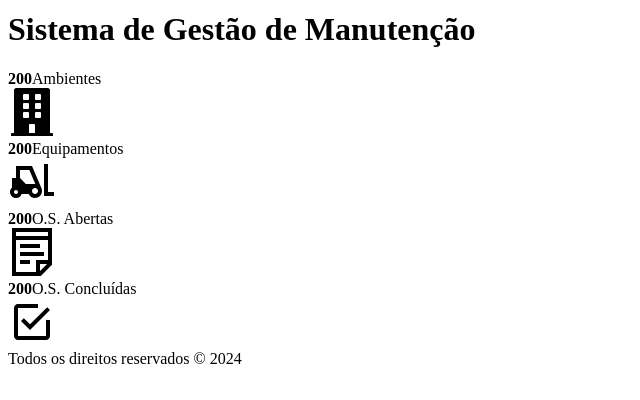
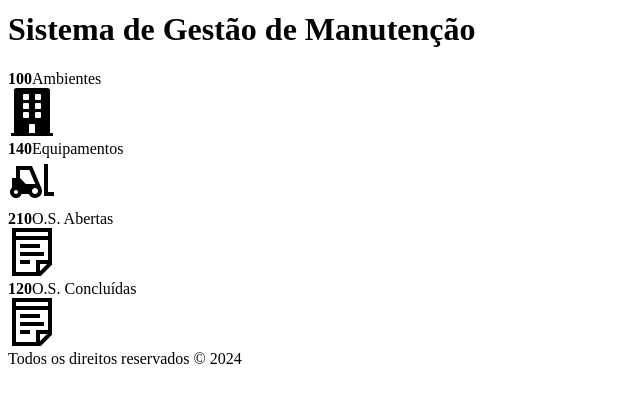
Before and after one commit to camiyuka/web_maintenance, a Next.js app in the folder frontend/: page / in a window 1280 px wide. Shown: the part 282-682 px from the top of the page, without its empty margins (0-640 px from the left). Built offline with nearby package versions, Linux system fonts and the light colour scheme.

Commit message:
feat: add card component

```diff
--- /dev/null
+++ b/frontend/src/app/components/card.tsx
@@ -0,0 +1,34 @@
+import React from "react";
+import { FaBuilding, FaTools, FaUsers } from "react-icons/fa";
+
+
+interface CardInterface {
+    color? :string;
+    quantity? :string;
+    text? :string;
+    icon? :React.ReactNode;
+
+}
+
+export function Card({color, quantity, text, icon}: CardInterface){
+    return (
+        <>
+         <div className={`${color} p-6 flex gap-2 rounded-xl`}>
+                <div className="flex-1 flex flex-col">
+                  <strong className="text-3xl font-bold">{quantity}</strong>
+                  <span className="text-sm text-zinc-500">{text}</span>
+                </div>
+                {icon}
+         </div>
+        </>
+    )
+}
+
+// ou
+
+// const links = [
+//     {color: grid grid-cols-4 gap-4 p-6
+//     quantity: 200,
+//     text: <MdDashboard />,
+//     icon:
+//     },
--- a/frontend/src/app/page.tsx
+++ b/frontend/src/app/page.tsx
@@ -5,13 +5,14 @@ import { IoMdCheckbox, IoMdCheckboxOutline } from "react-icons/io";
 import { MdDashboard, MdForklift } from "react-icons/md";
 import { Footer } from "./components/footer";
 import { Aside } from "./components/aside";
+import { Card } from "./components/card";
 
 export default function Home() {
   return (
     <div className="h-screen flex flex-col">
       <div className="flex-1 flex">
 
-      <Aside/>
+        <Aside />
         <main className="flex-1 flex flex-col">
 
           <h1 className="text-4xl font-bold uppercase w-full
@@ -21,49 +22,10 @@ export default function Home() {
 
           <div>
             <div className="grid grid-cols-4 gap-4 p-6">
-
-              <div className="bg-orange-200 p-6 flex
-                              gap-2 rounded-xl">
-                <div className="flex-1 flex flex-col">
-                  <strong className="text-3xl font-bold">200</strong>
-                  <span className="text-sm text-zinc-500">Ambientes</span>
-                </div>
-                <FaBuilding size={48} />
-
-              </div>
-
-
-              <div className="bg-blue-200 p-6 flex
-                              gap-2 rounded-xl">
-                <div className="flex-1 flex flex-col">
-                  <strong className="text-3xl font-bold">200</strong>
-                  <span className="text-sm text-zinc-500">Equipamentos</span>
-                </div>
-                <MdForklift size={48} />
-
-              </div>
-
-
-              <div className="bg-red-200 p-6 flex
-                              gap-2 rounded-xl">
-                <div className="flex-1 flex flex-col">
-                  <strong className="text-3xl font-bold">200</strong>
-                  <span className="text-sm text-zinc-500">O.S. Abertas</span>
-                </div>
-                <GrNotes size={48} />
-
-              </div>
-
-
-              <div className="bg-green-200 p-6 flex
-                              gap-2 rounded-xl">
-                <div className="flex-1 flex flex-col">
-                  <strong className="text-3xl font-bold">200</strong>
-                  <span className="text-sm text-zinc-500">O.S. Concluídas</span>
-                </div>
-                <IoMdCheckboxOutline size={48} />
-
-              </div>
+              <Card color="bg-orange-200 p-6 flex gap-2 rounded-xl" quantity="100" text="Ambientes" icon={<FaBuilding size={48} />} />
+              <Card color="bg-blue-200 p-6 flex gap-2 rounded-xl" quantity="140" text="Equipamentos" icon={<MdForklift size={48} />} />
+              <Card color="bg-red-200 p-6 flex gap-2 rounded-xl" quantity="210" text="O.S. Abertas" icon={<GrNotes size={48} />} />
+              <Card color="bg-green-200 p-6 flex gap-2 rounded-xl" quantity="120" text="O.S. Concluídas" icon={<GrNotes size={48} />} />
             </div>
           </div>
 
@@ -71,7 +33,7 @@ export default function Home() {
         </main>
 
       </div>
-     <Footer/>
+      <Footer />
     </div>
   );
 }
```
